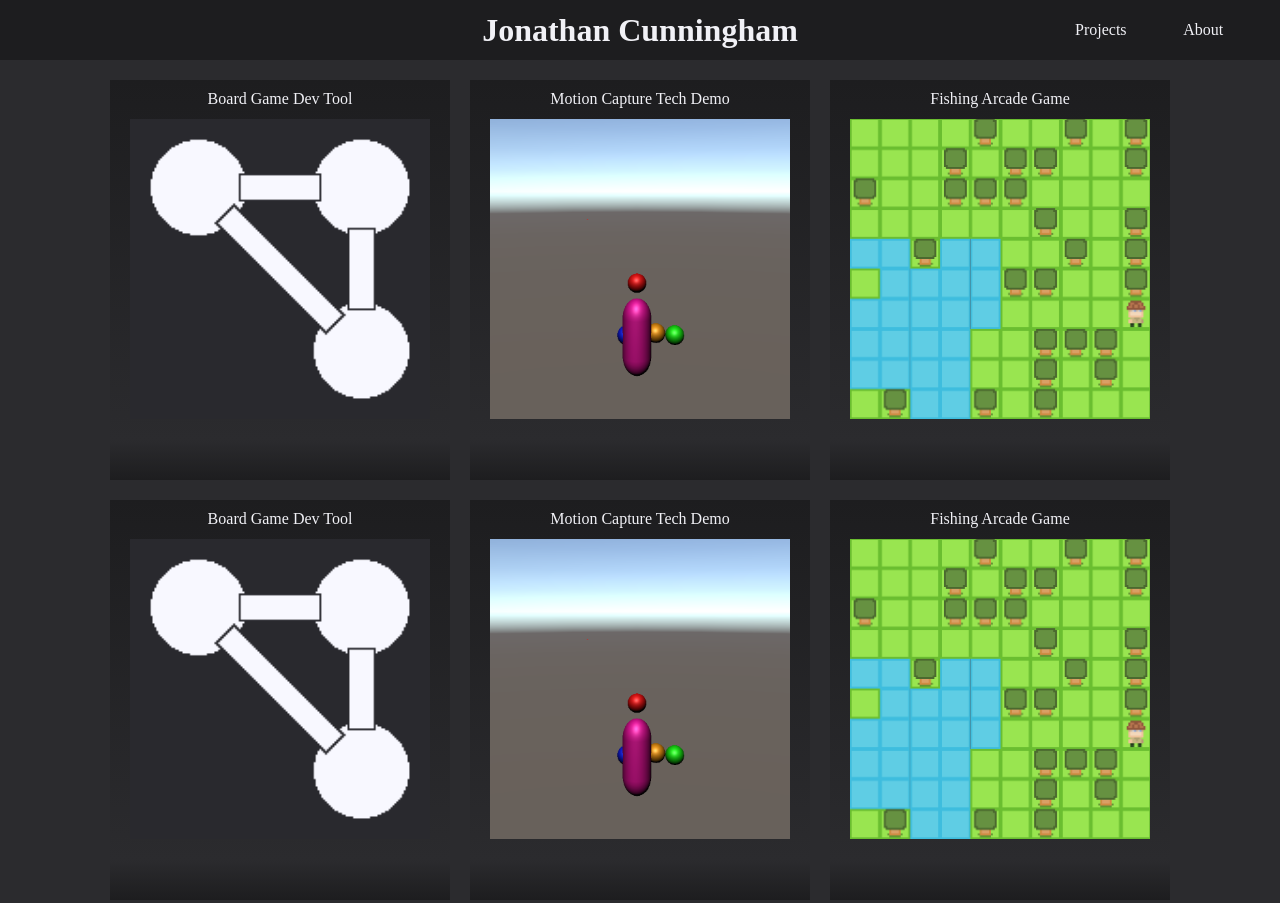
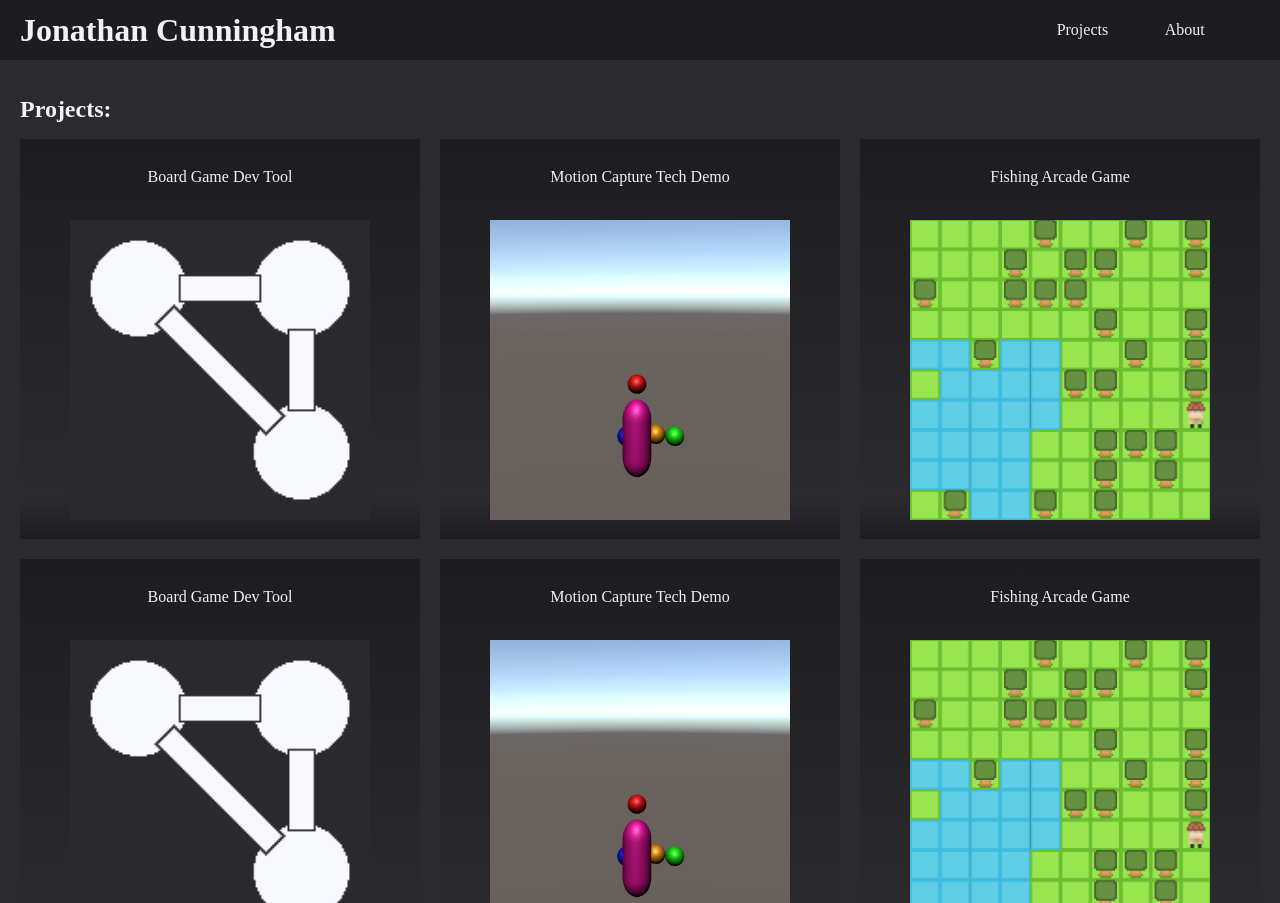
Before and after one commit to fatherboard28/fatherboard28.github.io, a plain HTML site: page index.html in a window 1280 px wide. Shown: the top 903 px of the page. Drawn offline with Linux system fonts and the light colour scheme; a web font is replaced by a local one.

Commit message:
Redid the grid system on the proj page

```diff
--- a/index.html
+++ b/index.html
@@ -19,6 +19,7 @@
         </header>
 
         <div class="scrollContainer">
+        <h1 >Projects:</h1>
         <div class="grid-container" id="PreviewProjContainer">
             <div class="grid-item" id="PreviewProjItem">
                 <button>Board Game Dev Tool</button>
--- a/style.css
+++ b/style.css
@@ -14,33 +14,40 @@ body {
     margin:0;
 }
 
+h1 {
+    font-family: Hack;
+    color: var(--white);
+    font-size: 24px;
+}
+
 
 .scrollContainer {
     overflow: hidden;
-    padding-top: 20px;
+    padding: 20px;
 }
 
 #PreviewProjContainer {
-    display: grid;
-    grid-template-columns: repeat(auto-fill, 340px);
-    grid-gap: 20px;
-    box-sizing: border-box;
-    width: 100%;
-    height: 900px;
-    overflow: auto;
-    position: relative;
-    justify-content: center;
-    align-items: center;
+    display: flex;
+    flex-wrap: wrap;
+    gap: 20px;
 }
+
 #PreviewProjItem {
     background: linear-gradient(180deg, var(--background) 0%, var(--lightBackground) 90%, var(--background) 100%);;
     height: 400px;
+    flex: 1 0 340px;
+    box-sizing:content-box;
+    display: flex;
+    flex-wrap:wrap;
+    align-items: center;
+    justify-content: center;
 }
 
 #PreviewProjItem button {
     font-family: Hack;
     font-size: 16px;
     width: 100%;
+    height: 24px;
     background: none;
     border: none;
     color: var(--white);
@@ -50,8 +57,6 @@ body {
 #PreviewProjItem img {
     width: 300px;
     height: 300px;
-    padding-left: 20px;
-    padding-top: 10px;
 }
 #HeaderDiv {
     background-color: var(--background);
@@ -66,20 +71,18 @@ body {
 
 
 #TitleHeaderDiv {
-    padding-left: 20%;
     float: left;
-    width: 60%;
+    padding-left: 20px;
+    width: 75%;
     height: 100%;
     display: flex;
-    justify-content: center;
+    justify-content: left;
     align-items: center;
 }
 
 #TitleHeaderDiv h1 {
     font-family: Hack;
     font-size: 32px;
-    width: 100%;
-    margin: 0px;
     color: var(--white);
 }
 
@@ -88,7 +91,7 @@ body {
     width: 20%;
     height: 100%;
     display: flex;
-    justify-content: center;
+    justify-content: right;
     align-items: center;
 }
 
```
